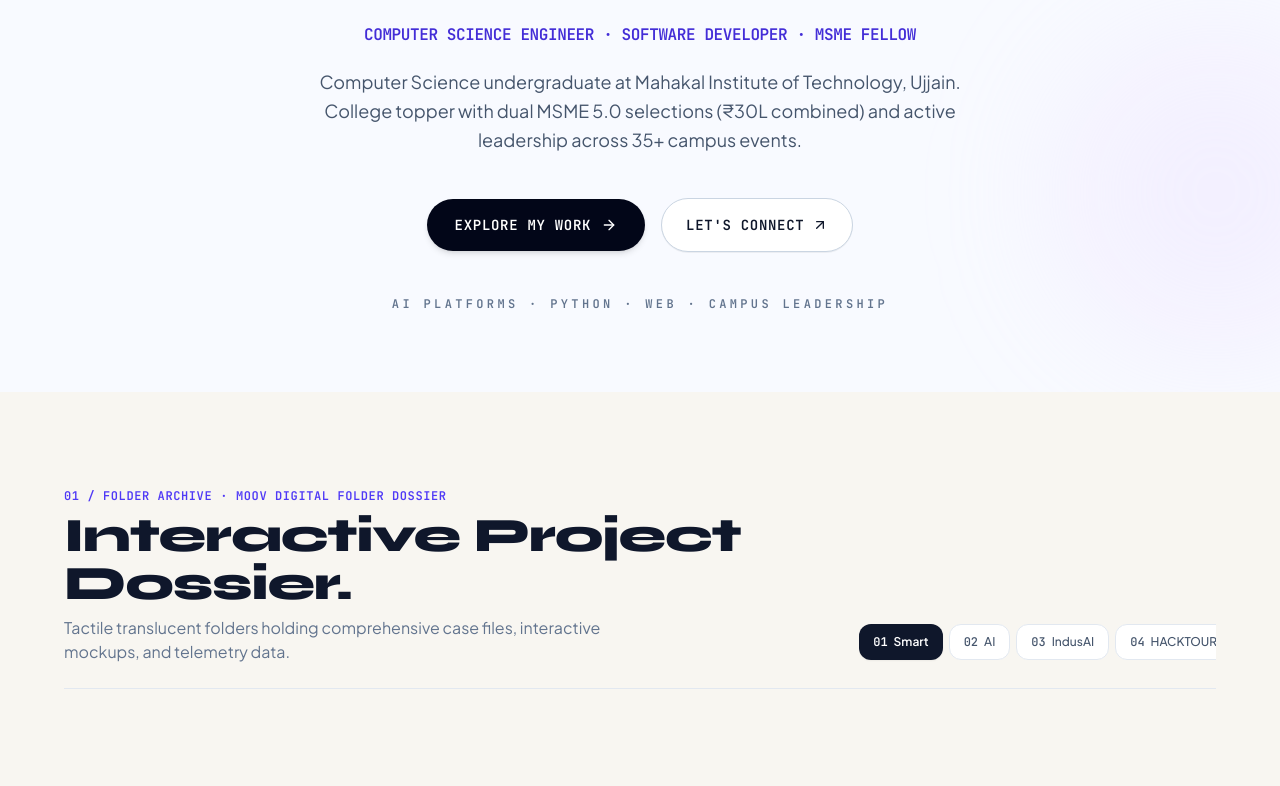
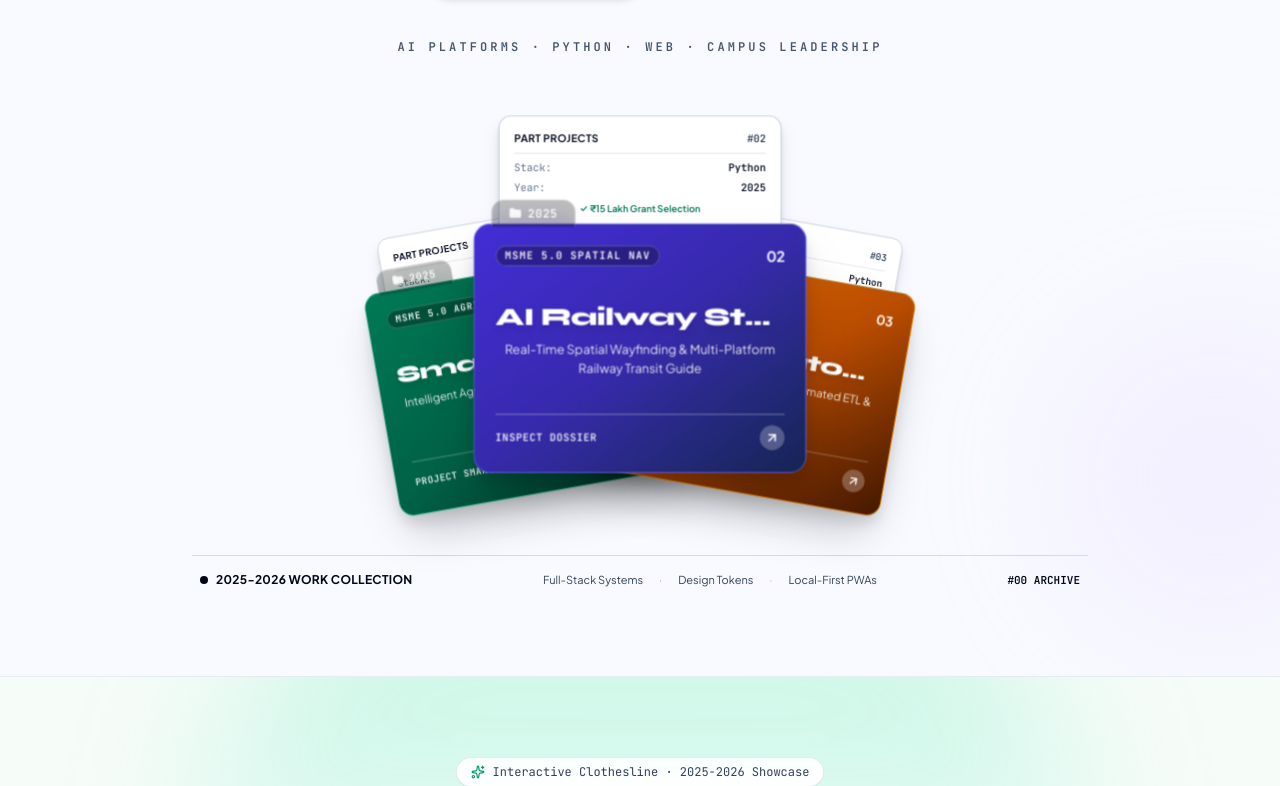
Before and after one commit to krunvermaa/karan-verma-portfolio, a React (Vite) app: page / in a window 1280 px wide. Shown: the part 978-1764 px from the top of the page. Built offline with nearby package versions, Linux system fonts and the light colour scheme.

Commit message:
Revert "refactor(ui): remove frosted folder fan and hanging cards showcase as indicated in design review"
This reverts commit 16cce43304c71cc05a4b3401ff129eeb393ee1b1.

```diff
--- a/src/App.tsx
+++ b/src/App.tsx
@@ -2,6 +2,7 @@ import React, { useState, useEffect } from 'react';
 import { Project, PROJECTS } from './data/portfolioData';
 import { Navbar } from './components/Navbar';
 import { Hero } from './components/Hero';
+import { HangingCardsShowcase } from './components/HangingCardsShowcase';
 import { MoovFolderDeepDive } from './components/MoovFolderDeepDive';
 import { SkillsSection } from './components/SkillsSection';
 import { AboutSection } from './components/AboutSection';
@@ -98,14 +99,17 @@ export default function App() {
 
       {/* Main Content Flow */}
       <main>
-        {/* 01. Hero Section: Editorial Typography & Actions */}
+        {/* 01. Hero Section: Designer Daishu Folder Fan + Astro Typography */}
         <Hero
           onExploreWork={() => handleNavigate('work')}
           onContact={() => handleNavigate('contact')}
           onSelectProject={handleOpenCaseStudy}
         />
 
-        {/* 02. The MOOV Large Floating Folder Deep-Dive with Sheets Peeking Out */}
+        {/* 02. The Astro Hanging Clothesline Showcase: Suspended Curve & Clothespin Cards */}
+        <HangingCardsShowcase onSelectProject={handleOpenCaseStudy} />
+
+        {/* 03. The MOOV Large Floating Folder Deep-Dive with Sheets Peeking Out */}
         <MoovFolderDeepDive onOpenCaseStudy={handleOpenCaseStudy} />
 
         {/* 04. About & Operating Philosophy */}
--- a/src/components/Hero.tsx
+++ b/src/components/Hero.tsx
@@ -1,24 +1,25 @@
 import React from 'react';
 import { Project } from '../data/portfolioData';
+import { FrostedFolderFan } from './FrostedFolderFan';
 import { ArrowRight, ArrowUpRight } from 'lucide-react';
 
 interface HeroProps {
   onExploreWork: () => void;
   onContact: () => void;
-  onSelectProject?: (project: Project) => void;
+  onSelectProject: (project: Project) => void;
 }
 
-export const Hero: React.FC<HeroProps> = ({ onExploreWork, onContact }) => {
+export const Hero: React.FC<HeroProps> = ({ onExploreWork, onContact, onSelectProject }) => {
   return (
     <section
       id="home"
-      className="relative min-h-[85vh] sm:min-h-[90vh] flex flex-col justify-center pt-28 sm:pt-36 pb-20 px-4 sm:px-6 lg:px-8 bg-[#F8FAFF] dark:bg-[#080B15] text-theme-primary overflow-hidden transition-colors duration-300"
+      className="relative min-h-screen flex flex-col justify-between pt-28 sm:pt-32 pb-16 px-4 sm:px-6 lg:px-8 bg-[#F8FAFF] dark:bg-[#080B15] text-theme-primary overflow-hidden transition-colors duration-300"
     >
       {/* Subtle electric indigo ambient studio lighting tint */}
       <div className="absolute -top-20 left-1/2 -translate-x-1/2 w-[900px] h-[520px] bg-gradient-to-b from-indigo-300/35 dark:from-indigo-900/30 via-blue-200/20 dark:via-blue-950/15 to-transparent rounded-full blur-3xl pointer-events-none" />
       <div className="absolute bottom-10 -right-24 w-80 h-80 bg-purple-200/25 dark:bg-purple-950/20 rounded-full blur-3xl pointer-events-none" />
 
-      <div className="max-w-5xl mx-auto w-full relative z-10 flex flex-col justify-center items-center text-center space-y-6 sm:space-y-8 md:space-y-9 my-auto">
+      <div className="max-w-6xl mx-auto w-full relative z-10 flex-1 flex flex-col justify-center items-center text-center space-y-6 sm:space-y-8 md:space-y-9">
         {/* 3.1 Identity / Editorial Label */}
         <div className="flex flex-col items-center gap-1 pt-2">
           <span className="font-mono text-xs sm:text-sm font-bold tracking-[0.2em] sm:tracking-[0.28em] text-slate-900 dark:text-white uppercase">
@@ -31,30 +32,30 @@ export const Hero: React.FC<HeroProps> = ({ onExploreWork, onContact }) => {
 
         {/* 3.2 Main Hero Headline */}
         <div className="space-y-3 sm:space-y-5 max-w-4xl mx-auto px-1 sm:px-4">
-          <h1 className="text-[2.1rem] min-[360px]:text-[2.5rem] min-[420px]:text-5xl sm:text-6xl md:text-7xl lg:text-8xl font-display font-black tracking-tight text-slate-950 dark:text-white leading-[1.05] sm:leading-[0.98] uppercase break-words">
+          <h1 className="text-[1.85rem] min-[360px]:text-[2.2rem] min-[420px]:text-4xl sm:text-5xl md:text-6xl lg:text-7xl xl:text-[5.25rem] font-display font-black tracking-tight text-slate-950 dark:text-white leading-[1.08] sm:leading-[1.02] md:leading-[0.98] uppercase break-words">
             <span className="block">I BUILD SOFTWARE</span>
             <span className="block text-slate-800 dark:text-slate-200">THAT FEELS AS GOOD</span>
             <span className="block text-slate-950 dark:text-white">AS IT WORKS.</span>
           </h1>
 
           {/* 3.3 Professional Positioning */}
-          <p className="font-mono text-xs sm:text-sm md:text-base font-bold tracking-tight text-indigo-700 dark:text-indigo-400 uppercase px-2">
+          <p className="font-mono text-[11px] min-[380px]:text-xs sm:text-sm md:text-base font-bold tracking-tight text-indigo-700 dark:text-indigo-400 uppercase px-2">
             Computer Science Engineer · Software Developer · MSME Fellow
           </p>
 
           {/* 3.4 Supporting Description */}
-          <p className="max-w-2xl mx-auto text-sm sm:text-base md:text-lg text-slate-600 dark:text-slate-400 font-sans leading-relaxed font-normal px-2">
+          <p className="max-w-xl mx-auto text-xs min-[380px]:text-sm sm:text-base md:text-lg text-slate-600 dark:text-slate-400 font-sans leading-relaxed font-normal px-2">
             Computer Science undergraduate at Mahakal Institute of Technology, Ujjain. College topper with dual MSME 5.0 selections (₹30L combined) and active leadership across 35+ campus events.
           </p>
         </div>
 
         {/* 4. Primary Actions */}
-        <div className="flex flex-col min-[480px]:flex-row items-stretch min-[480px]:items-center justify-center gap-3 sm:gap-4 pt-2 w-full max-w-xs min-[480px]:max-w-none px-4 min-[480px]:px-0">
+        <div className="flex flex-col min-[480px]:flex-row items-stretch min-[480px]:items-center justify-center gap-3 sm:gap-4 pt-1 w-full max-w-xs min-[480px]:max-w-none px-4 min-[480px]:px-0">
           {/* Primary CTA */}
           <button
             type="button"
             onClick={onExploreWork}
-            className="w-full min-[480px]:w-auto inline-flex items-center justify-center gap-2.5 px-7 py-3.5 sm:py-4 rounded-full bg-slate-950 dark:bg-white text-white dark:text-slate-950 font-mono text-xs sm:text-sm font-bold tracking-wider hover:bg-slate-800 dark:hover:bg-slate-100 shadow-md hover:shadow-xl transition-all duration-200 cursor-pointer group min-h-[46px]"
+            className="w-full min-[480px]:w-auto inline-flex items-center justify-center gap-2.5 px-6 sm:px-7 py-3 sm:py-3.5 rounded-full bg-slate-950 dark:bg-white text-white dark:text-slate-950 font-mono text-xs sm:text-sm font-bold tracking-wider hover:bg-slate-800 dark:hover:bg-slate-100 shadow-md hover:shadow-xl transition-all duration-200 cursor-pointer group min-h-[44px]"
           >
             <span>EXPLORE MY WORK</span>
             <ArrowRight className="w-4 h-4 transition-transform group-hover:translate-x-1" />
@@ -64,7 +65,7 @@ export const Hero: React.FC<HeroProps> = ({ onExploreWork, onContact }) => {
           <button
             type="button"
             onClick={onContact}
-            className="w-full min-[480px]:w-auto inline-flex items-center justify-center gap-2 px-6 py-3.5 sm:py-4 rounded-full bg-white dark:bg-slate-900 text-slate-900 dark:text-white font-mono text-xs sm:text-sm font-bold tracking-wider border border-slate-300 dark:border-slate-700 hover:border-slate-400 dark:hover:border-slate-600 hover:bg-slate-50 dark:hover:bg-slate-800/80 shadow-2xs hover:shadow-xs transition-all duration-200 cursor-pointer group min-h-[46px]"
+            className="w-full min-[480px]:w-auto inline-flex items-center justify-center gap-2 px-5 sm:px-6 py-3 sm:py-3.5 rounded-full bg-white dark:bg-slate-900 text-slate-900 dark:text-white font-mono text-xs sm:text-sm font-bold tracking-wider border border-slate-300 dark:border-slate-700 hover:border-slate-400 dark:hover:border-slate-600 hover:bg-slate-50 dark:hover:bg-slate-800/80 shadow-2xs hover:shadow-xs transition-all duration-200 cursor-pointer group min-h-[44px]"
           >
             <span>LET'S CONNECT</span>
             <ArrowUpRight className="w-4 h-4 transition-transform group-hover:translate-x-0.5 group-hover:-translate-y-0.5" />
@@ -72,10 +73,15 @@ export const Hero: React.FC<HeroProps> = ({ onExploreWork, onContact }) => {
         </div>
 
         {/* 5. Capability Metadata */}
-        <div className="pt-2 px-2">
-          <span className="font-mono text-[10px] sm:text-xs tracking-[0.2em] sm:tracking-[0.28em] text-slate-500 dark:text-slate-400 uppercase font-semibold block text-center">
+        <div className="pt-1 px-2">
+          <span className="font-mono text-[9px] min-[360px]:text-[10px] sm:text-xs tracking-[0.16em] sm:tracking-[0.26em] text-slate-600 dark:text-slate-400 uppercase font-semibold block text-center">
             AI PLATFORMS · PYTHON · WEB · CAMPUS LEADERSHIP
           </span>
+        </div>
+
+        {/* 6. Interactive Project Centerpiece */}
+        <div className="w-full pt-2 sm:pt-6">
+          <FrostedFolderFan onSelectProject={onSelectProject} />
         </div>
       </div>
     </section>
```
